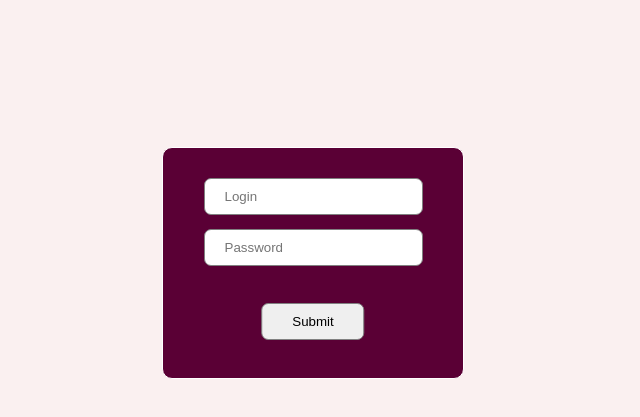
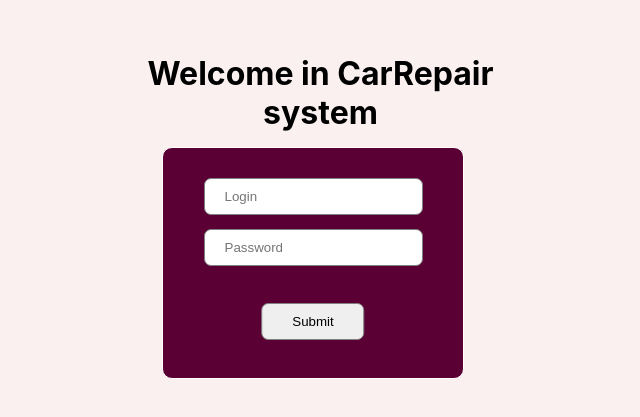
Before and after one commit to blazbla274/RepairManagementWeb, a React (Create React App) app in the folder repair-management-system/: page / in a window 1280 px wide. Shown: the part 137-554 px from the top of the page, without its empty margins (327-967 px from the left). Built offline with nearby package versions, Linux system fonts and the light colour scheme.

Commit message:
add header(welcome message) under the box

```diff
--- a/repair-management-system/src/components/LoginForm/LoginForm.css
+++ b/repair-management-system/src/components/LoginForm/LoginForm.css
@@ -9,6 +9,13 @@
     border-radius: 10px;
     background-color: rgb(90, 0, 53);
     text-align: center
+}
+.header {
+    position: absolute;
+    display: block;
+    top: -50%;
+    width: 150%;
+    transform: translateX(-15%);
 }
 input[type="text"], input[type="password"] {
     padding: 10px 20px;
--- a/repair-management-system/src/components/LoginForm/LoginForm.js
+++ b/repair-management-system/src/components/LoginForm/LoginForm.js
@@ -4,6 +4,9 @@ import './LoginForm.css';
 const LoginForm = () => {
     return (
       <div className="box">
+          <div className="header">
+               <h1>Welcome in CarRepair system</h1>
+          </div>
           <input type="text" placeholder="Login"/>
           <input type="password" placeholder="Password" />
           <input type="submit" value="Submit" />
```
